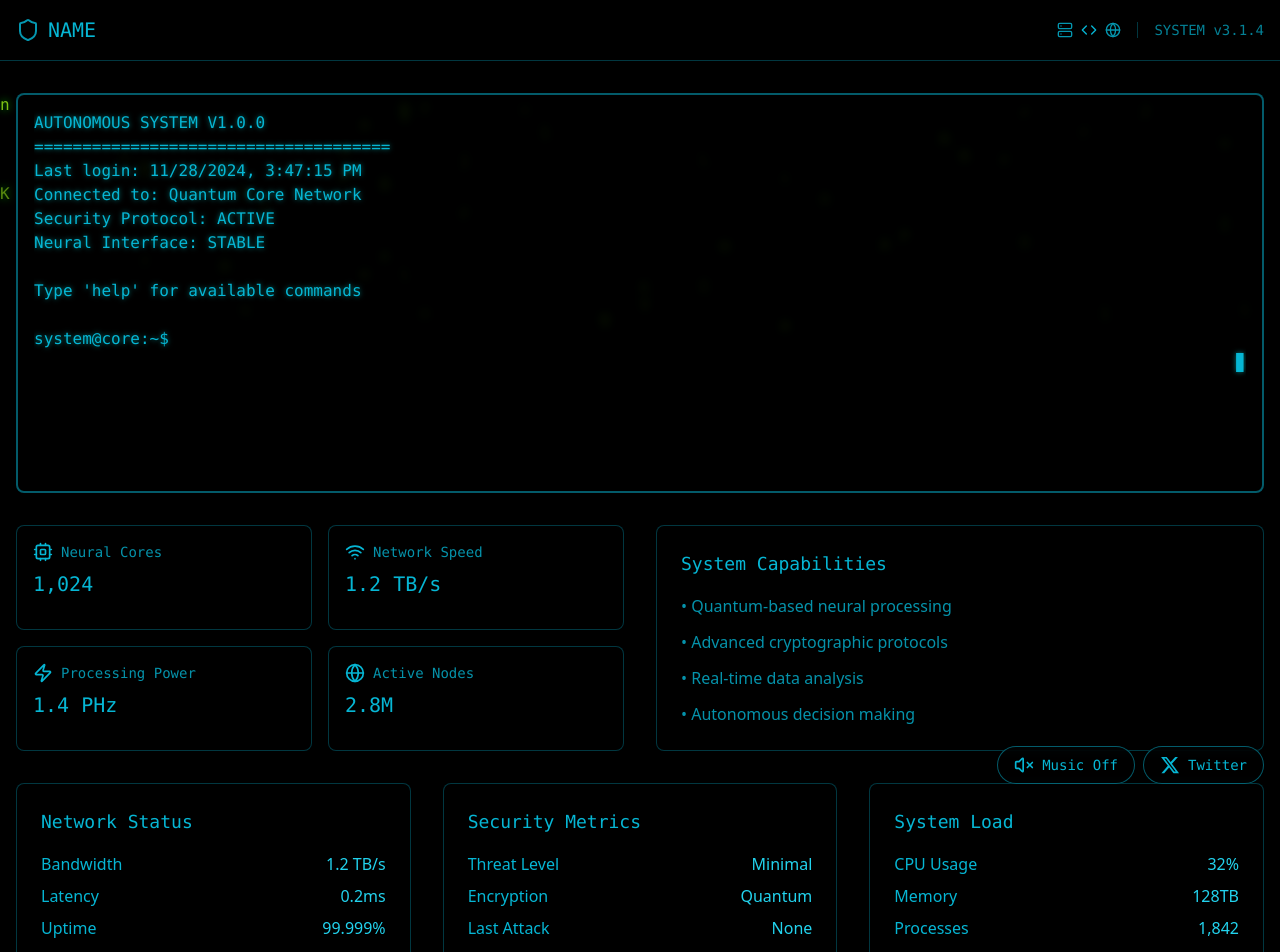
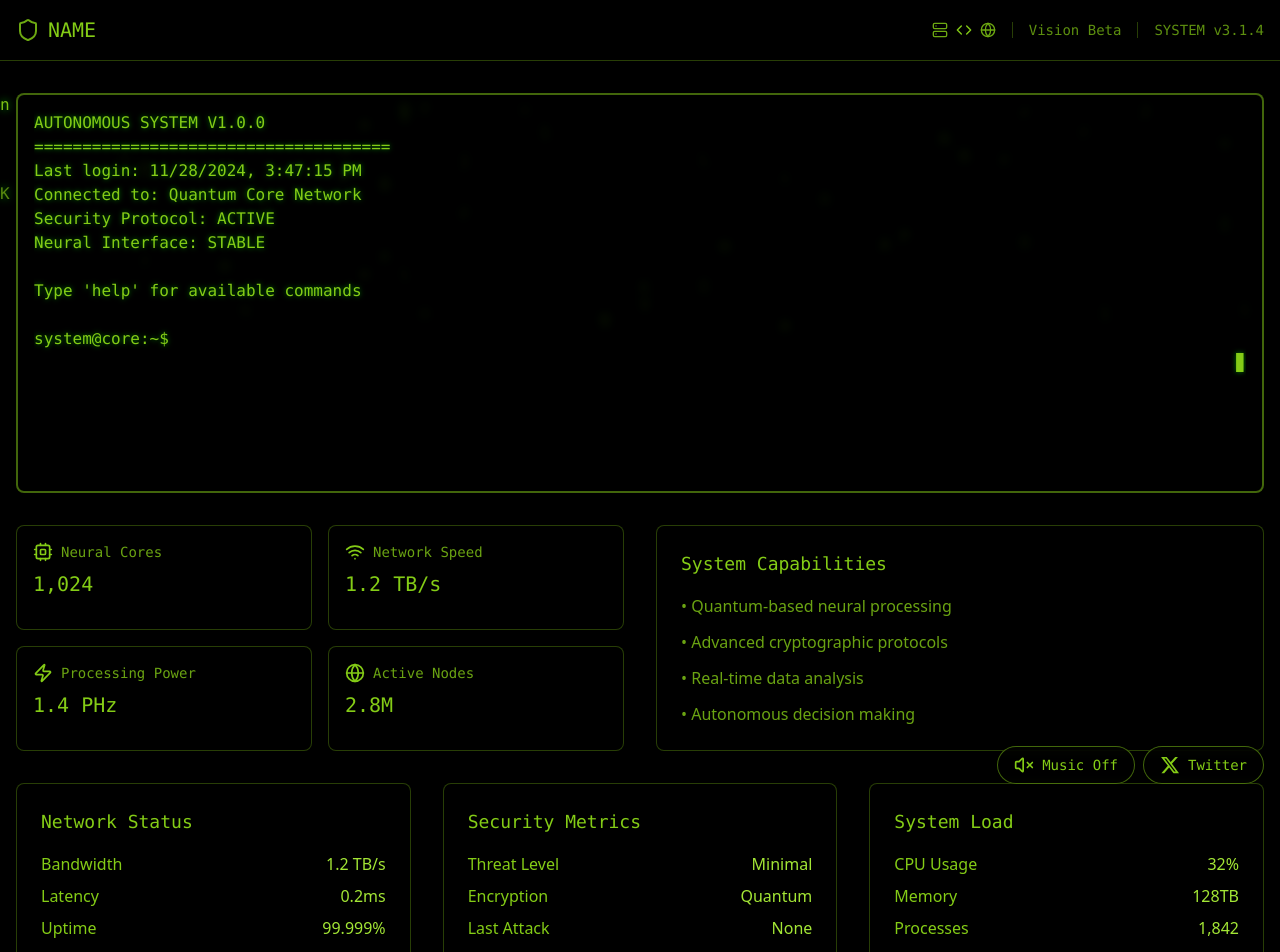
Before and after one commit to bug4/tsst, a React (Vite) app: page / in a window 1280 px wide. Shown: the top 952 px of the page. Built offline with nearby package versions, Linux system fonts and the light colour scheme.

Commit message:
Ready for deployment

```diff
--- a/src/components/NeoMatrix.jsx
+++ b/src/components/NeoMatrix.jsx
@@ -12,11 +12,10 @@ import {
   Code
 } from 'lucide-react';
 
-// Style for the scrollbar
 const scrollbarStyle = `
   .custom-scrollbar {
     scrollbar-width: thin;
-    scrollbar-color: rgba(0, 255, 255, 0.3) transparent;
+    scrollbar-color: rgba(0, 255, 0, 0.3) transparent;
   }
 
   .custom-scrollbar::-webkit-scrollbar {
@@ -28,14 +27,90 @@ const scrollbarStyle = `
   }
 
   .custom-scrollbar::-webkit-scrollbar-thumb {
-    background: rgba(0, 255, 255, 0.3);
+    background: rgba(0, 255, 0, 0.3);
     border-radius: 2px;
   }
 `;
 
+const VisionSection = ({ onClose }) => {
+  const [quickBuyAmount, setQuickBuyAmount] = useState('0.5');
+
+  return (
+    <div className="fixed inset-0 z-40 bg-black/95 overflow-auto font-mono">
+      <div className="container mx-auto p-8">
+        {/* Search Bar */}
+        <div className="flex justify-center items-center mb-12">
+          <div className="relative w-[600px] group">
+            <input
+              type="text"
+              placeholder="PASTE CONTRACT ADDRESS"
+              className="w-full bg-black/50 border-2 border-lime-500/30 px-6 py-3 rounded text-center text-lime-500 text-lg
+                         focus:outline-none focus:border-lime-500 transition-all
+                         placeholder:text-lime-500/30"
+            />
+            <div className="absolute inset-0 bg-lime-500/5 blur-md group-hover:bg-lime-500/10 transition-all -z-10" />
+            <span className="absolute right-3 top-1/2 -translate-y-1/2 text-lime-500/50">v1.12</span>
+          </div>
+          <button onClick={onClose} className="text-lime-500 hover:text-lime-400 ml-4 text-xl">[X]</button>
+        </div>
+
+        {/* Main Grid */}
+        <div className="grid grid-cols-3 gap-8">
+          {['CREATION TIME', 'ABOUT TO MIGRATE', 'MIGRATED'].map((title) => (
+            <div key={title} className="space-y-4">
+              <div className="text-lime-500 text-center border-b border-lime-500/20 pb-2">{title}</div>
+              <div className="space-y-2">
+                {[...Array(7)].map((_, i) => (
+                  <div key={i}
+                       className="bg-black/60 border border-lime-500/20 rounded p-4 hover:bg-lime-900/10
+                                transition-all cursor-pointer group relative overflow-hidden">
+                    <div className="h-12 bg-lime-900/20 animate-pulse rounded" />
+                    <div className="absolute inset-0 bg-lime-500/5 opacity-0 group-hover:opacity-100 transition-all" />
+                  </div>
+                ))}
+              </div>
+            </div>
+          ))}
+        </div>
+
+        {/* Quick Buy Section */}
+        <div className="mt-8 flex justify-center items-center gap-4">
+          <span className="text-lime-500/70">QUICK BUY</span>
+          <div className="relative">
+            <input
+              type="number"
+              value={quickBuyAmount}
+              onChange={(e) => setQuickBuyAmount(e.target.value)}
+              className="w-24 bg-black border-2 border-lime-500/30 px-2 py-1 rounded text-center text-lime-500
+                         focus:outline-none focus:border-lime-500"
+              step="0.1"
+              min="0"
+            />
+            <span className="text-lime-500 ml-2">◈</span>
+          </div>
+          <button className="px-4 py-1 bg-lime-500/10 border border-lime-500/30 rounded
+                           hover:bg-lime-500/20 transition-all text-lime-500">
+            BUY
+          </button>
+        </div>
+      </div>
+    </div>
+  );
+};
+
 const MusicPlayer = () => {
   const [isPlaying, setIsPlaying] = useState(false);
   const audioRef = useRef(null);
+
+  useEffect(() => {
+    const playAttempt = audioRef.current.play();
+
+    if (playAttempt !== undefined) {
+      playAttempt.catch(error => {
+        setIsPlaying(false);
+      });
+    }
+  }, []);
 
   const togglePlay = () => {
     if (isPlaying) {
@@ -49,14 +124,14 @@ const MusicPlayer = () => {
   return (
     <button
       onClick={togglePlay}
-      className="flex items-center gap-2 px-4 py-2 bg-black/50 backdrop-blur-sm border border-cyan-500/50 rounded-full hover:bg-cyan-500/10 transition-all duration-300 group"
+      className="flex items-center gap-2 px-4 py-2 bg-black/50 backdrop-blur-sm border border-lime-500/50 rounded-full hover:bg-lime-500/10 transition-all duration-300"
     >
       {isPlaying ? (
-        <Volume2 className="w-5 h-5 text-cyan-500 animate-pulse" />
+        <Volume2 className="w-5 h-5 text-lime-500 animate-pulse" />
       ) : (
-        <VolumeX className="w-5 h-5 text-cyan-500" />
+        <VolumeX className="w-5 h-5 text-lime-500" />
       )}
-      <span className="text-cyan-500 font-mono text-sm">
+      <span className="text-lime-500 font-mono text-sm">
         {isPlaying ? 'Music On' : 'Music Off'}
       </span>
       <audio ref={audioRef} loop>
@@ -71,19 +146,19 @@ const SocialButtons = () => {
     <div className="fixed bottom-4 right-4 z-50 flex gap-2">
       <MusicPlayer />
       <a
-        href="https://twitter.com"
+        href="https://x.com/ziontechai"
         target="_blank"
         rel="noopener noreferrer"
-        className="flex items-center gap-2 px-4 py-2 bg-black/50 backdrop-blur-sm border border-cyan-500/50 rounded-full hover:bg-cyan-500/10 transition-all duration-300"
+        className="flex items-center gap-2 px-4 py-2 bg-black/50 backdrop-blur-sm border border-lime-500/50 rounded-full hover:bg-lime-500/10 transition-all duration-300"
       >
         <svg
-          className="w-5 h-5 text-cyan-500"
+          className="w-5 h-5 text-lime-500"
           viewBox="0 0 24 24"
           fill="currentColor"
         >
           <path d="M18.244 2.25h3.308l-7.227 8.26 8.502 11.24H16.17l-5.214-6.817L4.99 21.75H1.68l7.73-8.835L1.254 2.25H8.08l4.713 6.231zm-1.161 17.52h1.833L7.084 4.126H5.117z"/>
         </svg>
-        <span className="text-cyan-500 font-mono text-sm">Twitter</span>
+        <span className="text-lime-500 font-mono text-sm">Twitter</span>
       </a>
     </div>
   );
@@ -148,18 +223,18 @@ const MatrixRain = () => {
 };
 
 const StatBox = ({ title, value, icon: Icon }) => (
-  <div className="border border-cyan-500/30 p-4 backdrop-blur-sm bg-black/50 rounded-lg hover:bg-cyan-900/20 transition-all duration-300">
+  <div className="border border-lime-500/30 p-4 backdrop-blur-sm bg-black/50 rounded-lg hover:bg-lime-900/20 transition-all duration-300">
     <div className="flex items-center gap-2 mb-2">
-      <Icon className="w-5 h-5 text-cyan-500" />
-      <span className="text-cyan-500/80 font-mono text-sm">{title}</span>
+      <Icon className="w-5 h-5 text-lime-500" />
+      <span className="text-lime-500/80 font-mono text-sm">{title}</span>
     </div>
-    <div className="text-cyan-500 font-mono text-xl">{value}</div>
+    <div className="text-lime-500 font-mono text-xl">{value}</div>
   </div>
 );
 
 const InfoPanel = ({ title, children }) => (
-  <div className="border border-cyan-500/30 p-6 backdrop-blur-sm bg-black/50 rounded-lg">
-    <h2 className="text-lg font-mono text-cyan-500 mb-4">{title}</h2>
+  <div className="border border-lime-500/30 p-6 backdrop-blur-sm bg-black/50 rounded-lg">
+    <h2 className="text-lg font-mono text-lime-500 mb-4">{title}</h2>
     {children}
   </div>
 );
@@ -178,6 +253,7 @@ system@core:~$ `);
   const [cursorVisible, setCursorVisible] = useState(true);
   const [currentInput, setCurrentInput] = useState('');
   const [commandHistory, setCommandHistory] = useState([]);
+  const [showVision, setShowVision] = useState(false);
 
   useEffect(() => {
     const cursorInterval = setInterval(() => {
@@ -187,7 +263,6 @@ system@core:~$ `);
     return () => clearInterval(cursorInterval);
   }, []);
 
-  // Add the scrollbar style to the document head
   useEffect(() => {
     const styleSheet = document.createElement("style");
     styleSheet.innerText = scrollbarStyle;
@@ -216,7 +291,7 @@ system@core:~$ `);
   • Last Epoch Rewards: 4.7% APY`;
 
       case 'ca':
-        return `ZION COntract Address:
+        return `ZION Contract Address:
   • Fetching Information ...`;
 
       case 'nodes':
@@ -233,7 +308,6 @@ system@core:~$ `);
         return `Command not recognized. Type 'help' for available commands.`;
     }
   };
-
 
   const handleKeyPress = (e) => {
     if (e.key === 'Enter') {
@@ -255,11 +329,11 @@ system@core:~$ `);
   ];
 
   return (
-    <div className="min-h-screen bg-black text-cyan-500 relative">
+    <div className="min-h-screen bg-black text-lime-500 relative">
       <MatrixRain />
 
       <div className="relative z-10">
-        <header className="border-b border-cyan-500/30 backdrop-blur-sm bg-black/50 sticky top-0">
+        <header className="border-b border-lime-500/30 backdrop-blur-sm bg-black/50 sticky top-0">
           <div className="container mx-auto flex justify-between items-center p-4">
             <div className="flex items-center gap-2">
               <Shield className="w-6 h-6 animate-pulse" />
@@ -267,12 +341,19 @@ system@core:~$ `);
             </div>
             <div className="flex gap-4 items-center">
               <div className="flex gap-2">
-                <Server className="w-4 h-4 text-cyan-500 animate-pulse" />
-                <Code className="w-4 h-4 text-cyan-500" />
-                <Globe className="w-4 h-4 text-cyan-500 animate-pulse" />
+                <Server className="w-4 h-4 text-lime-500 animate-pulse" />
+                <Code className="w-4 h-4 text-lime-500" />
+                <Globe className="w-4 h-4 text-lime-500 animate-pulse" />
               </div>
-              <div className="h-4 w-px bg-cyan-500/30" />
-              <div className="text-cyan-500/70 font-mono text-sm">
+              <div className="h-4 w-px bg-lime-500/30" />
+              <button
+                onClick={() => setShowVision(prev => !prev)}
+                className="text-lime-500/70 font-mono text-sm hover:text-lime-500 transition-colors"
+              >
+                Vision Beta
+              </button>
+              <div className="h-4 w-px bg-lime-500/30" />
+              <div className="text-lime-500/70 font-mono text-sm">
                 SYSTEM v3.1.4
               </div>
             </div>
@@ -281,12 +362,11 @@ system@core:~$ `);
 
         <main className="container mx-auto py-8 px-4 space-y-8">
           <div className="grid grid-cols-1 md:grid-cols-2 gap-8">
-            {/* Terminal Section */}
             <div className="md:col-span-2">
-              <div className="border-2 border-cyan-500/50 p-4 backdrop-blur-sm bg-black/90 rounded-lg h-[400px]">
+              <div className="border-2 border-lime-500/50 p-4 backdrop-blur-sm bg-black/90 rounded-lg h-[400px]">
                 <div
-                  className="font-mono text-cyan-500 whitespace-pre-wrap h-full overflow-y-auto custom-scrollbar"
-                  style={{ textShadow: '0 0 5px rgba(0, 255, 255, 0.5)' }}
+                  className="font-mono text-lime-500 whitespace-pre-wrap h-full overflow-y-auto custom-scrollbar"
+                  style={{ textShadow: '0 0 5px rgba(0, 255, 0, 0.5)' }}
                 >
                   {text}
                   <div className="flex items-center">
@@ -295,25 +375,23 @@ system@core:~$ `);
                       value={currentInput}
                       onChange={(e) => setCurrentInput(e.target.value)}
                       onKeyPress={handleKeyPress}
-                      className="bg-transparent border-none outline-none text-cyan-500 font-mono ml-2 w-full"
+                      className="bg-transparent border-none outline-none text-lime-500 font-mono ml-2 w-full"
                       autoFocus
                     />
-                    <span className={`text-cyan-500 ${cursorVisible ? 'opacity-100' : 'opacity-0'}`}>▊</span>
+                    <span className={`text-lime-500 ${cursorVisible ? 'opacity-100' : 'opacity-0'}`}>▊</span>
                   </div>
                 </div>
               </div>
             </div>
 
-            {/* Stats Grid */}
             <div className="grid grid-cols-2 gap-4">
               {stats.map((stat, i) => (
                 <StatBox key={i} {...stat} />
               ))}
             </div>
 
-            {/* Info Panel */}
             <InfoPanel title="System Capabilities">
-              <div className="space-y-3 text-cyan-500/80">
+              <div className="space-y-3 text-lime-500/80">
                 <p>• Quantum-based neural processing</p>
                 <p>• Advanced cryptographic protocols</p>
                 <p>• Real-time data analysis</p>
@@ -322,21 +400,20 @@ system@core:~$ `);
             </InfoPanel>
           </div>
 
-          {/* System Overview */}
           <div className="grid grid-cols-1 md:grid-cols-3 gap-8">
             <InfoPanel title="Network Status">
               <div className="space-y-2">
                 <div className="flex justify-between">
                   <span>Bandwidth</span>
-                  <span className="text-cyan-400">1.2 TB/s</span>
+                  <span className="text-lime-400">1.2 TB/s</span>
                 </div>
                 <div className="flex justify-between">
                   <span>Latency</span>
-                  <span className="text-cyan-400">0.2ms</span>
+                  <span className="text-lime-400">0.2ms</span>
                 </div>
                 <div className="flex justify-between">
                   <span>Uptime</span>
-                  <span className="text-cyan-400">99.999%</span>
+                  <span className="text-lime-400">99.999%</span>
                 </div>
               </div>
             </InfoPanel>
@@ -345,15 +422,15 @@ system@core:~$ `);
               <div className="space-y-2">
                 <div className="flex justify-between">
                   <span>Threat Level</span>
-                  <span className="text-cyan-400">Minimal</span>
+                  <span className="text-lime-400">Minimal</span>
                 </div>
                 <div className="flex justify-between">
                   <span>Encryption</span>
-                  <span className="text-cyan-400">Quantum</span>
+                  <span className="text-lime-400">Quantum</span>
                 </div>
                 <div className="flex justify-between">
                   <span>Last Attack</span>
-                  <span className="text-cyan-400">None</span>
+                  <span className="text-lime-400">None</span>
                 </div>
               </div>
             </InfoPanel>
@@ -362,15 +439,15 @@ system@core:~$ `);
               <div className="space-y-2">
                 <div className="flex justify-between">
                   <span>CPU Usage</span>
-                  <span className="text-cyan-400">32%</span>
+                  <span className="text-lime-400">32%</span>
                 </div>
                 <div className="flex justify-between">
                   <span>Memory</span>
-                  <span className="text-cyan-400">128TB</span>
+                  <span className="text-lime-400">128TB</span>
                 </div>
                 <div className="flex justify-between">
                   <span>Processes</span>
-                  <span className="text-cyan-400">1,842</span>
+                  <span className="text-lime-400">1,842</span>
                 </div>
               </div>
             </InfoPanel>
@@ -378,6 +455,8 @@ system@core:~$ `);
         </main>
 
         <SocialButtons />
+
+        {showVision && <VisionSection onClose={() => setShowVision(false)} />}
       </div>
     </div>
   );
```
